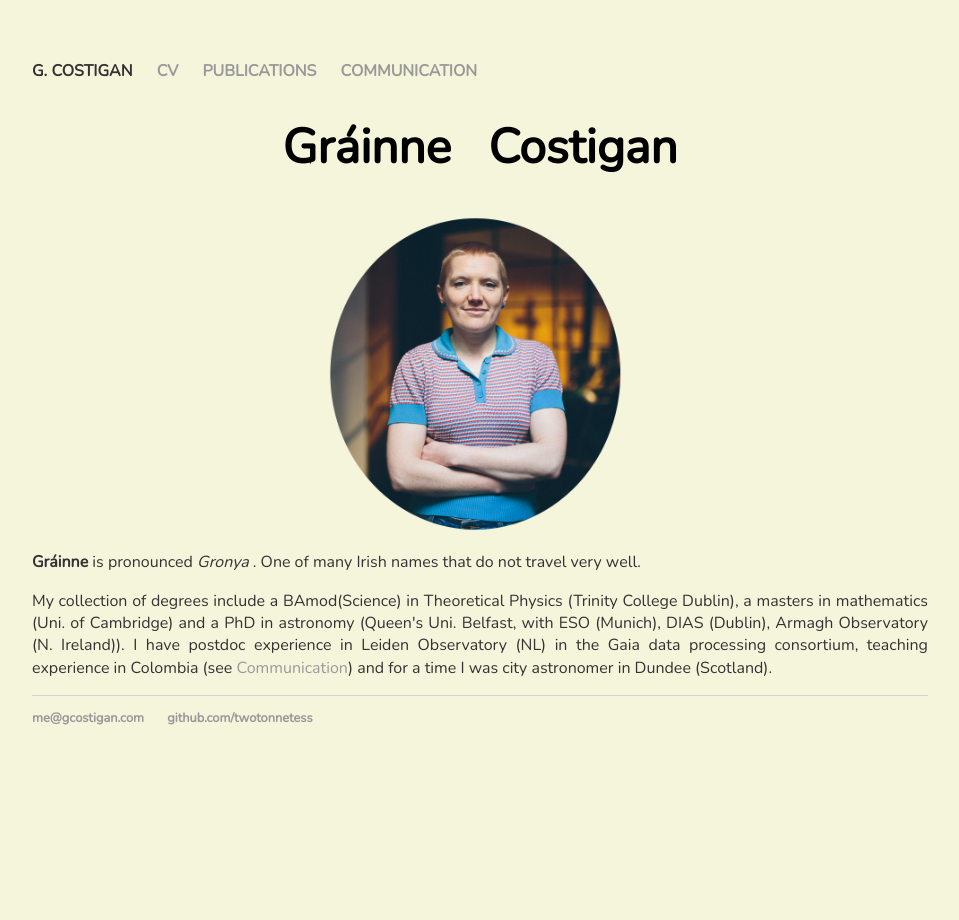
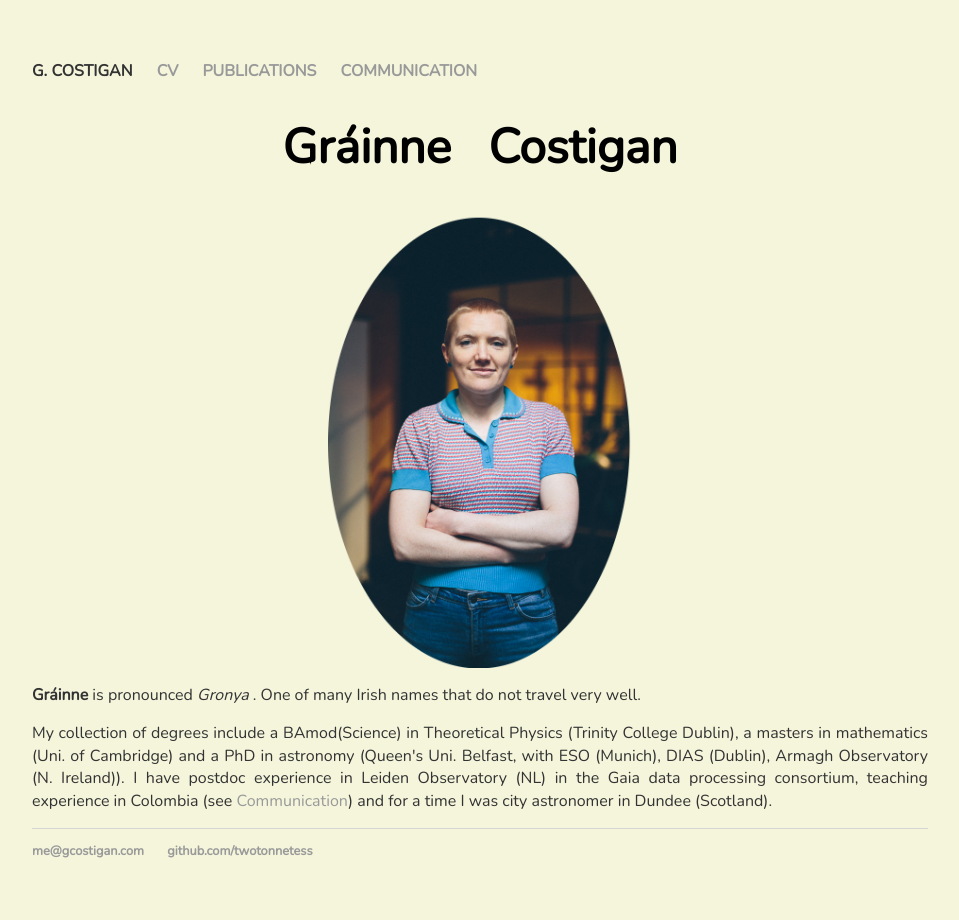
Before and after one commit to twotonnetess/twotonnetess.github.io, a Jekyll site: the page built from index.md, in a window 1280 px wide. Shown: the whole page, without its empty margins (160-1119 px from the left). Built offline with Jekyll 4.4.1, drawn with Linux system fonts in a browser that asks for light colours.

Commit message:
changed picture

```diff
--- a/index.md
+++ b/index.md
@@ -6,7 +6,7 @@ title: G. Costigan
 
 # <center> Gráinne  &nbsp;   Costigan </center>
 
-<center> <img src="grainne_round.png" alt="Grainne" style="width:304px;" align="middle"> </center>
+<center> <img src="grainne_oval.png" alt="Grainne" style="width:304px;" align="middle"> </center>
 
 
  <b> Gráinne </b> is pronounced <i> Gronya </i>. One of many Irish names that do not travel very well.
```
Also changed, not shown: grainne_oval.png (added).
